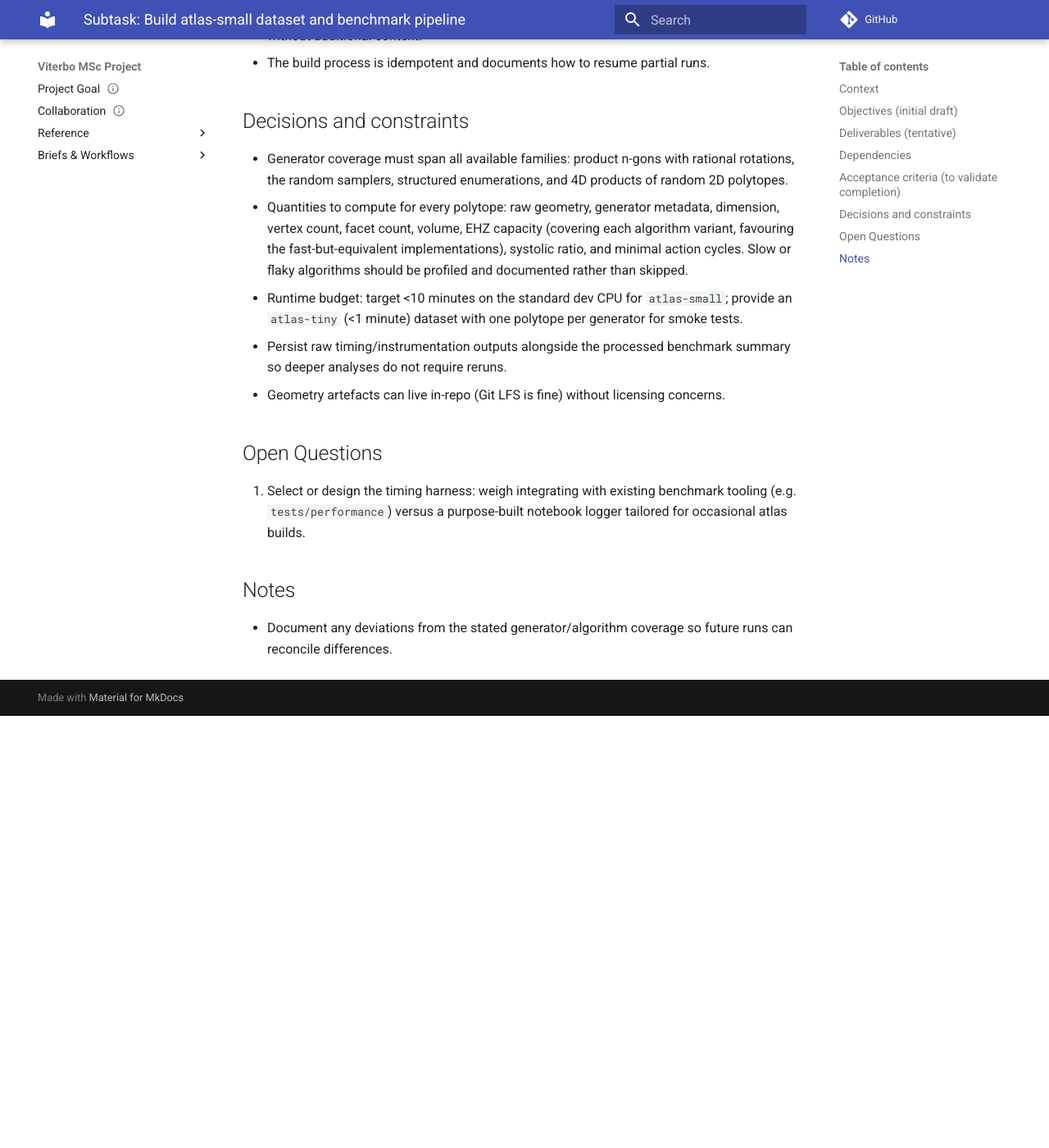
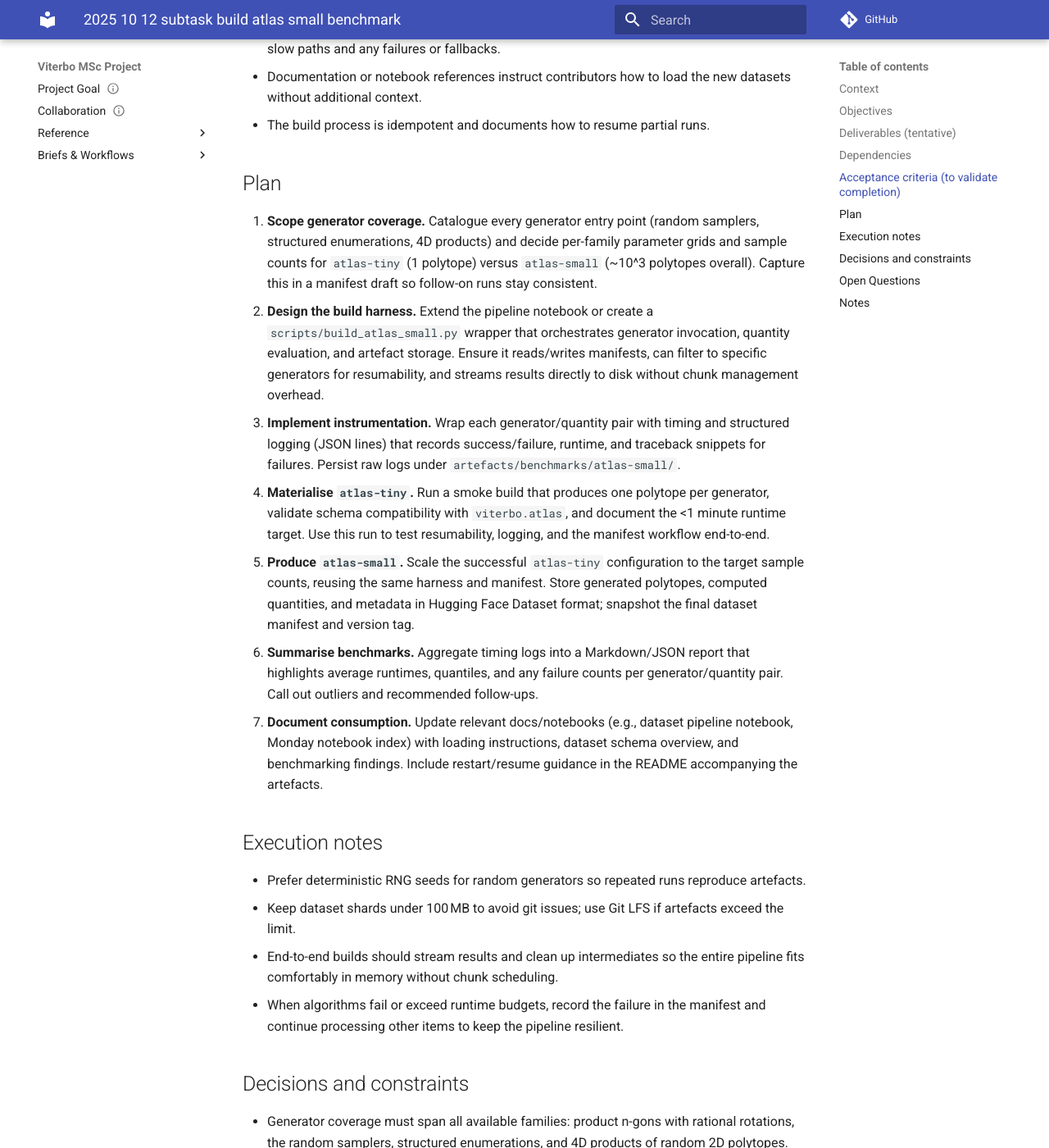
Before and after one commit to JoernStoehler/msc-math-viterbo, an MkDocs documentation site: the page built from docs/briefs/subtasks/2025-10-12-subtask-build-atlas-small-benchmark.md, in a window 1280 px wide and 1400 px high, scrolled down 1402 px. Shown: the whole window at 82% size. Built offline with MkDocs 1.6.1 and Material for MkDocs 9.7.7, drawn with Linux system fonts in a browser that asks for light colours; comment, search, counter and statistics services are not loaded; before the commit the page ends 2275 px from its top, so only the background shows below that; some of the changed text lies outside the part shown.

Commit message:
docs: simplify atlas-small pipeline plan

```diff
--- a/docs/briefs/subtasks/2025-10-12-subtask-build-atlas-small-benchmark.md
+++ b/docs/briefs/subtasks/2025-10-12-subtask-build-atlas-small-benchmark.md
@@ -11,9 +10,9 @@
 
 - `viterbo.atlas` already exposes HF Datasets helpers and schema definitions, but no concrete atlas snapshot is shipped.
 - Generator coverage currently spans random samplers in `viterbo.basic_generators` and structured enumerations; quantity algorithms live across `viterbo.capacity`, `viterbo.volume`, `viterbo.spectrum`, `viterbo.systolic`, and `viterbo.cycles`.
-- The placeholder pipeline notebook (`notebooks/proposed/dataset_pipeline.py`) envisions chunked builders that log artefacts under `artefacts/`.
+- The placeholder pipeline notebook (`notebooks/proposed/dataset_pipeline.py`) envisions chunked builders that log artefacts under `artefacts/`, but the updated scope treats the run as an in-memory pass with lightweight manifest-based resumability.
 
-## Objectives (initial draft)
+## Objectives
 
 - Materialise a proof-of-concept `atlas-small` dataset (~10^3 polytopes) that exercises “nearly all” supported generators and invariants.
 - Time each generator/quantity combination to surface bottlenecks and errors; emit an ad-hoc benchmark report alongside the dataset artefact.
@@ -38,6 +37,23 @@
 - Documentation or notebook references instruct contributors how to load the new datasets without additional context.
 - The build process is idempotent and documents how to resume partial runs.
 
+## Plan
+
+1. **Scope generator coverage.** Catalogue every generator entry point (random samplers, structured enumerations, 4D products) and decide per-family parameter grids and sample counts for `atlas-tiny` (1 polytope) versus `atlas-small` (~10^3 polytopes overall). Capture this in a manifest draft so follow-on runs stay consistent.
+2. **Design the build harness.** Extend the pipeline notebook or create a `scripts/build_atlas_small.py` wrapper that orchestrates generator invocation, quantity evaluation, and artefact storage. Ensure it reads/writes manifests, can filter to specific generators for resumability, and streams results directly to disk without chunk management overhead.
+3. **Implement instrumentation.** Wrap each generator/quantity pair with timing and structured logging (JSON lines) that records success/failure, runtime, and traceback snippets for failures. Persist raw logs under `artefacts/benchmarks/atlas-small/`.
+4. **Materialise `atlas-tiny`.** Run a smoke build that produces one polytope per generator, validate schema compatibility with `viterbo.atlas`, and document the <1 minute runtime target. Use this run to test resumability, logging, and the manifest workflow end-to-end.
+5. **Produce `atlas-small`.** Scale the successful `atlas-tiny` configuration to the target sample counts, reusing the same harness and manifest. Store generated polytopes, computed quantities, and metadata in Hugging Face Dataset format; snapshot the final dataset manifest and version tag.
+6. **Summarise benchmarks.** Aggregate timing logs into a Markdown/JSON report that highlights average runtimes, quantiles, and any failure counts per generator/quantity pair. Call out outliers and recommended follow-ups.
+7. **Document consumption.** Update relevant docs/notebooks (e.g., dataset pipeline notebook, Monday notebook index) with loading instructions, dataset schema overview, and benchmarking findings. Include restart/resume guidance in the README accompanying the artefacts.
+
+## Execution notes
+
+- Prefer deterministic RNG seeds for random generators so repeated runs reproduce artefacts.
+- Keep dataset shards under 100 MB to avoid git issues; use Git LFS if artefacts exceed the limit.
+- End-to-end builds should stream results and clean up intermediates so the entire pipeline fits comfortably in memory without chunk scheduling.
+- When algorithms fail or exceed runtime budgets, record the failure in the manifest and continue processing other items to keep the pipeline resilient.
+
 ## Decisions and constraints
 
 - Generator coverage must span all available families: product n-gons with rational rotations, the random samplers, structured enumerations, and 4D products of random 2D polytopes.
```
Also changed, not shown: other parts of docs/briefs/subtasks/2025-10-12-subtask-build-atlas-small-benchmark.md (+1 -2 lines).
